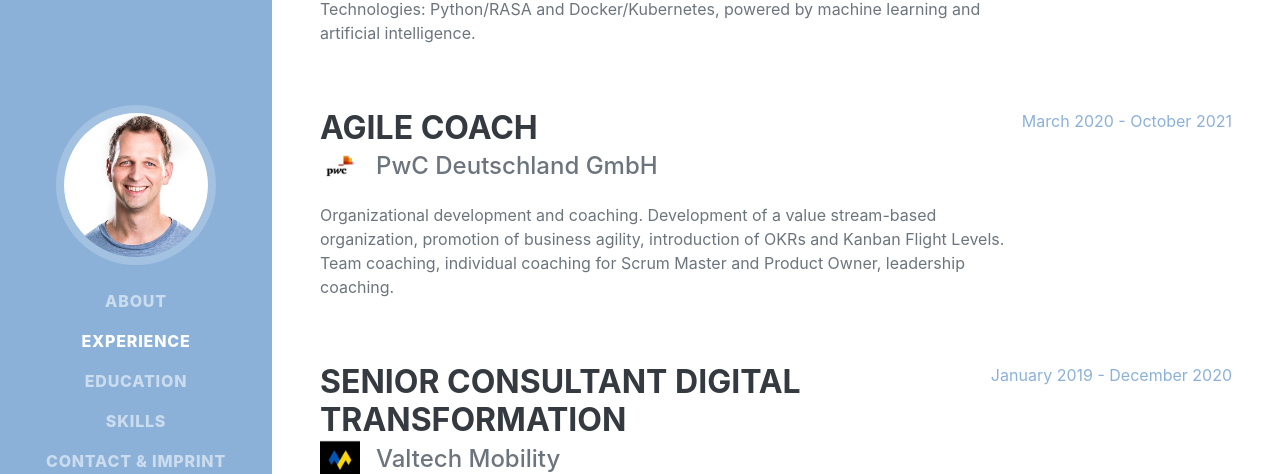
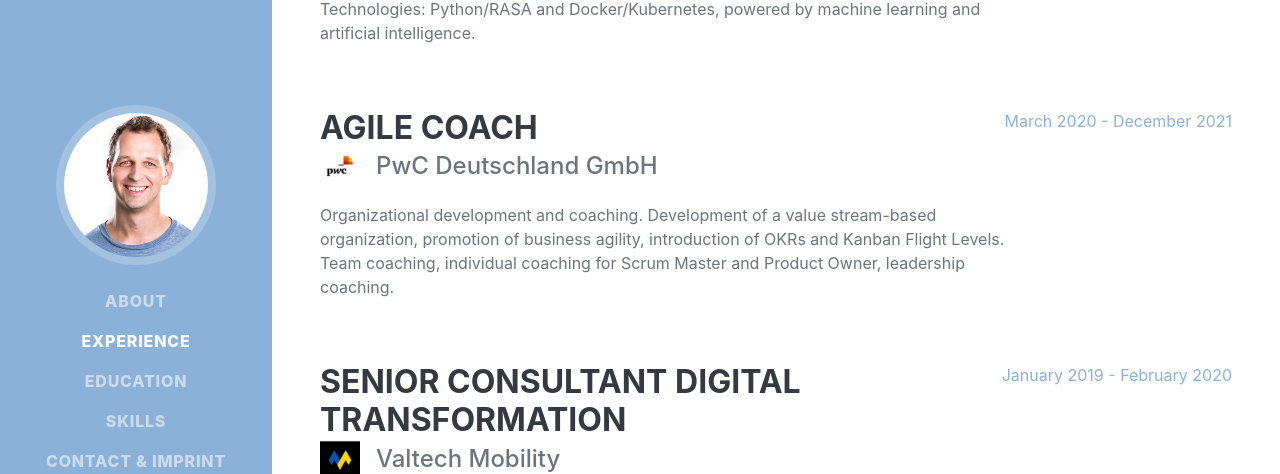
Before and after one commit to jzernisch/jzernisch.github.io, a Jekyll site: the page built from index-en.html, in a window 1280 px wide and 900 px high, scrolled down 1993 px. Shown: the part 149-623 px from the top of the window. Built offline with Jekyll 4.4.1, drawn with Linux system fonts in a browser that asks for light colours; nearby versions of some CDN libraries; some web fonts are replaced.

Commit message:
Fix timeframes

```diff
--- a/index-en.html
+++ b/index-en.html
@@ -21,31 +21,31 @@ jobs:
     - role: Senior Software Engineer
       company_name: PwC Deutschland GmbH
       company_logo: assets/img/pwc.jpeg
-      company_url: https://www.pwc.de/
+      company_url: https://www.pwc.de/en/
       timeframe: January 2022 - September 2022
       description: Chatbot platform as a service for the 12,000 employees of PwC Germany, which makes it possible to provide a new chatbot for a given context with minimal effort. Technologies&#58; Python/RASA and Docker/Kubernetes, powered by machine learning and artificial intelligence.
     - role: Agile Coach
       company_name: PwC Deutschland GmbH
       company_logo: assets/img/pwc.jpeg
-      company_url: https://www.pwc.de/
-      timeframe: March 2020 - October 2021
+      company_url: https://www.pwc.de/en/
+      timeframe: March 2020 - December 2021
       description: Organizational development and coaching. Development of a value stream-based organization, promotion of business agility, introduction of OKRs and Kanban Flight Levels. Team coaching, individual coaching for Scrum Master and Product Owner, leadership coaching.
     - role: Senior Consultant Digital Transformation
       company_name: Valtech Mobility
       company_logo: assets/img/valtech-mobility.jpeg
-      company_url: https://valtech-mobility.de
-      timeframe: January 2019 - December 2020
+      company_url: https://valtech-mobility.de/en/
+      timeframe: January 2019 - February 2020
       description: Digital solutions for the connected car. Agile coach for software development teams.
     - role: Senior Software Engineer and Scrum Master
       company_name: InVision AG
       company_logo: assets/img/invision.jpeg
-      company_url: https://www.ivx.com/
+      company_url: https://www.ivx.com/en/
       timeframe: July 2011 - November 2018
       description: Building "injixo", a software solution for call center forecasting and shift planning. Building a fully automated forecasting engine for call volumes based on machine learning.
     - role: Software Engineer
       company_name: Research Institute for Discrete Mathematics, University of Bonn
       company_logo: assets/img/uni-bonn.svg
-      company_url: https://www.uni-bonn.de/de
+      company_url: https://www.uni-bonn.de/en/
       timeframe: April 2009 - October 2010
       description: Conception and Implementation of algorithms for designing VLSI microchips, especially for the so-called "port-assignment problem".
 education:
--- a/index.html
+++ b/index.html
@@ -34,13 +34,13 @@ jobs:
       company_name: PwC Deutschland GmbH
       company_logo: assets/img/pwc.jpeg
       company_url: https://www.pwc.de/
-      timeframe: März 2020 - Oktober 2021
+      timeframe: März 2020 - Dezember 2021
       description: Organisationsentwicklung und Coaching. Entwicklung einer wertstrom-basierten Organisation, Förderung von Business Agilität Einführung von OKRs und Kanban Flight Levels. Teamcoaching, Individualcoaching für Scrum Master and Product Owner, Leadership Coaching.
     - role: Senior Consultant Digital Transformation
       company_name: Valtech Mobility
       company_logo: assets/img/valtech-mobility.jpeg
       company_url: https://valtech-mobility.de
-      timeframe: Januar 2019 - Dezember 2020
+      timeframe: Januar 2019 - Februar 2020
       description: Digitale Lösungen rund um das vernetzte Auto. Agile Coach für Softwareentwicklungsteams und Interim Product Owner.
     - role: Senior Software Engineer und Scrum Master
       company_name: InVision AG
```
Also changed, not shown: 2 other files.
